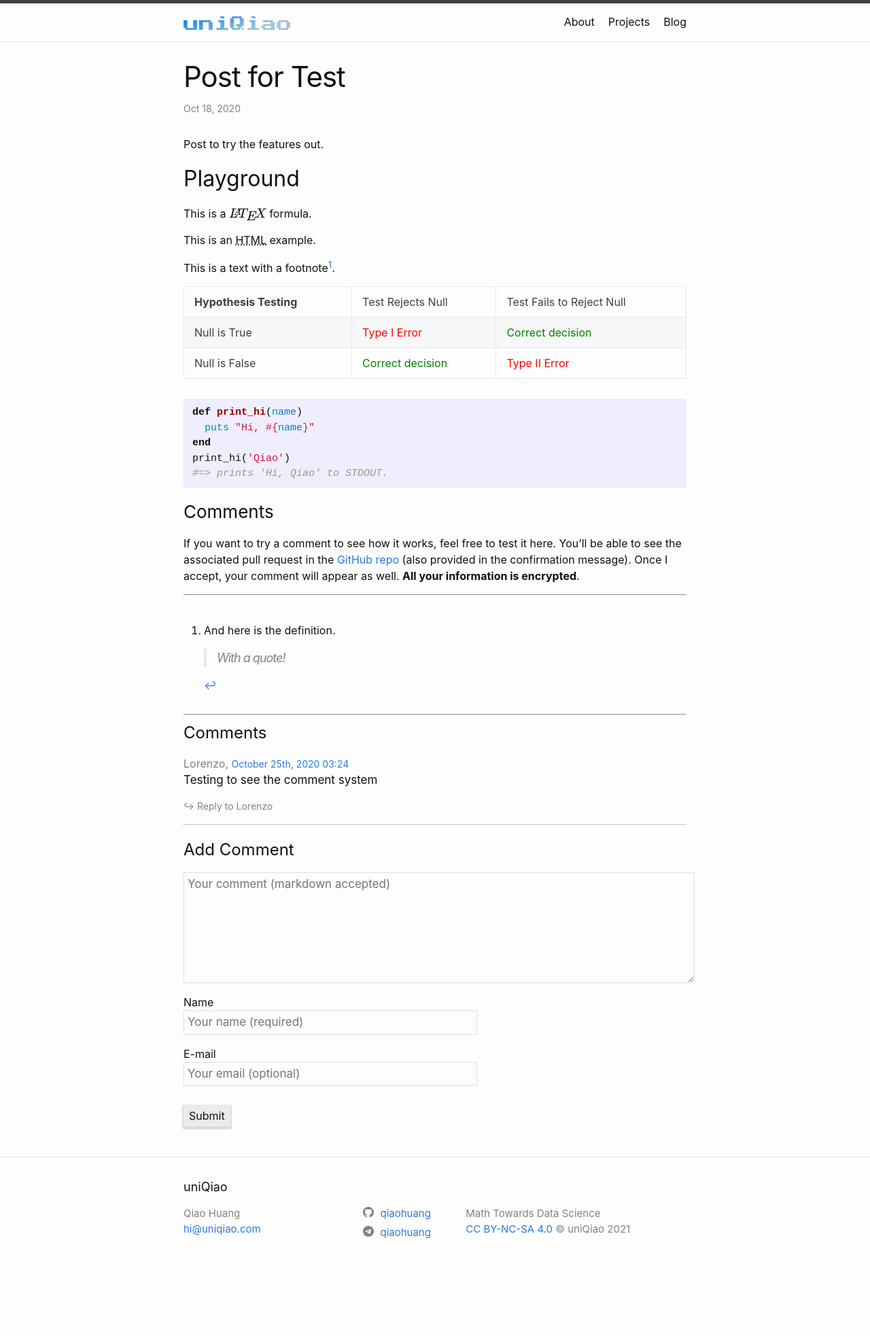
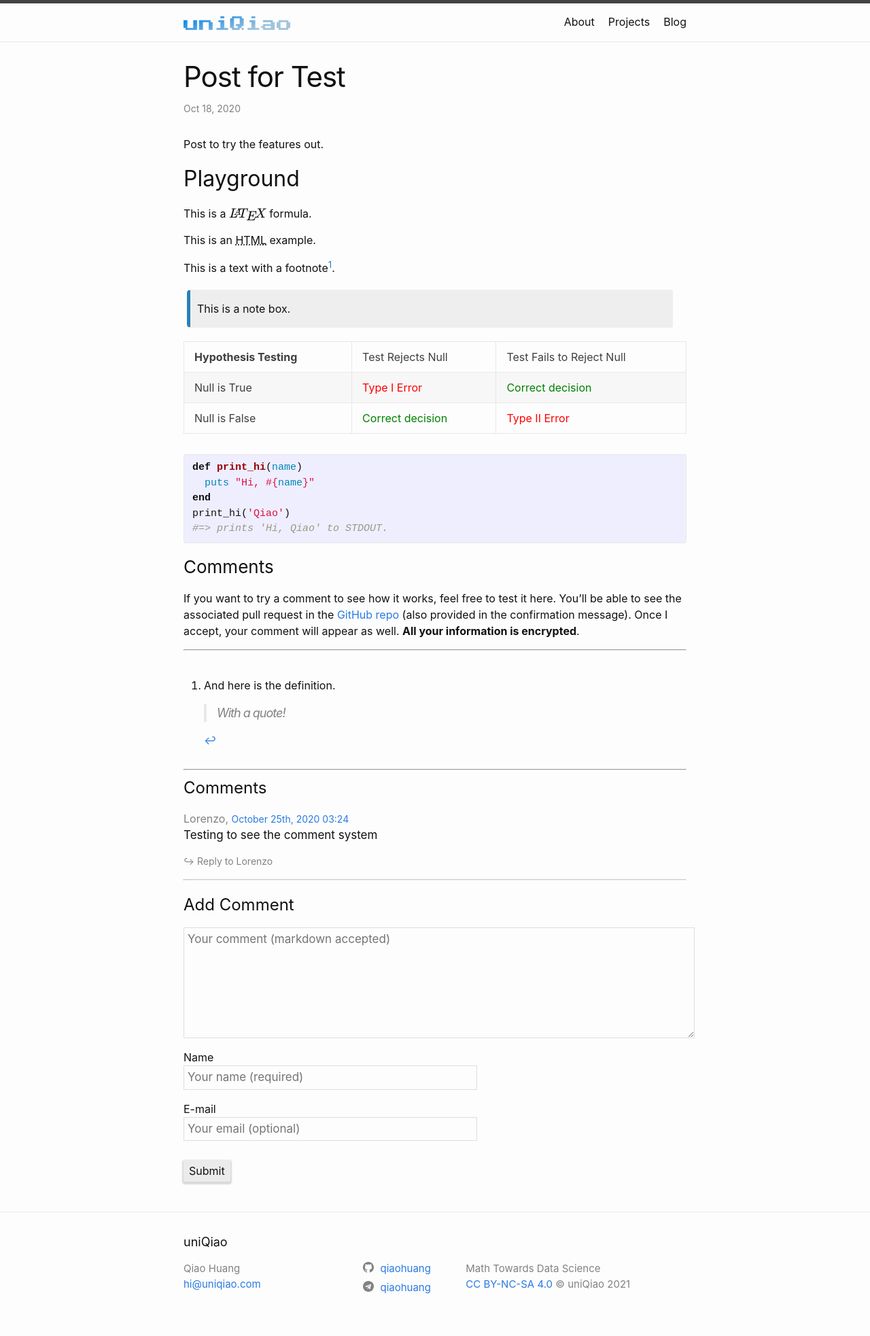
Before and after one commit to qiaohuang/qiaohuang.github.io, a Jekyll site: the page built from _posts/2020-10-18-post-for-test.md, in a window 1280 px wide. Shown: the whole page at 68% size. Built offline with Jekyll 4.4.1, drawn with Linux system fonts in a browser that asks for light colours; nearby versions of some CDN libraries; formulas are drawn with MathJax 3; before the commit the page ends 1884 px from its top, so only the background shows below that.

Commit message:
Add `CSS` box

```diff
--- a/_posts/2020-10-18-post-for-test.md
+++ b/_posts/2020-10-18-post-for-test.md
@@ -23,6 +23,9 @@ This is a text with a footnote[^1].
 
     > With a quote!
 
+{: .box-note}
+This is a note box.
+
 | **Hypothesis Testing** | Test Rejects Null | Test Fails to Reject Null |
 | Null is True  | <span style="color: red">Type I Error</span>  | <span style="color: green">Correct decision</span> |
 | Null is False | <span style="color: green">Correct decision</span> | <span style="color: red">Type II Error</span> |
--- a/assets/main.scss
+++ b/assets/main.scss
@@ -4,3 +4,35 @@
 
 @import "minima";
 @import "comment-styles";
+
+/* --- Notification boxes --- */
+.box-note,
+.box-warning,
+.box-error,
+.box-success {
+  padding: 0.9375rem 0.9375rem 0.9375rem 0.625rem;
+  margin: 1.25rem 1.25rem 1.25rem 0.3125rem;
+  border: 1px solid #eee;
+  border-left-width: 0.3125rem;
+  border-radius: 0.3125rem 0.1875rem 0.1875rem 0.3125rem;
+}
+
+.box-note {
+  background-color: #eee;
+  border-left-color: #2980b9;
+}
+
+.box-warning {
+  background-color: #fdf5d4;
+  border-left-color: #f1c40f;
+}
+
+.box-error {
+  background-color: #f4dddb;
+  border-left-color: #c0392b;
+}
+
+.box-success {
+  background-color: #98FB98;
+  border-left-color: #3CB371;
+}
```
